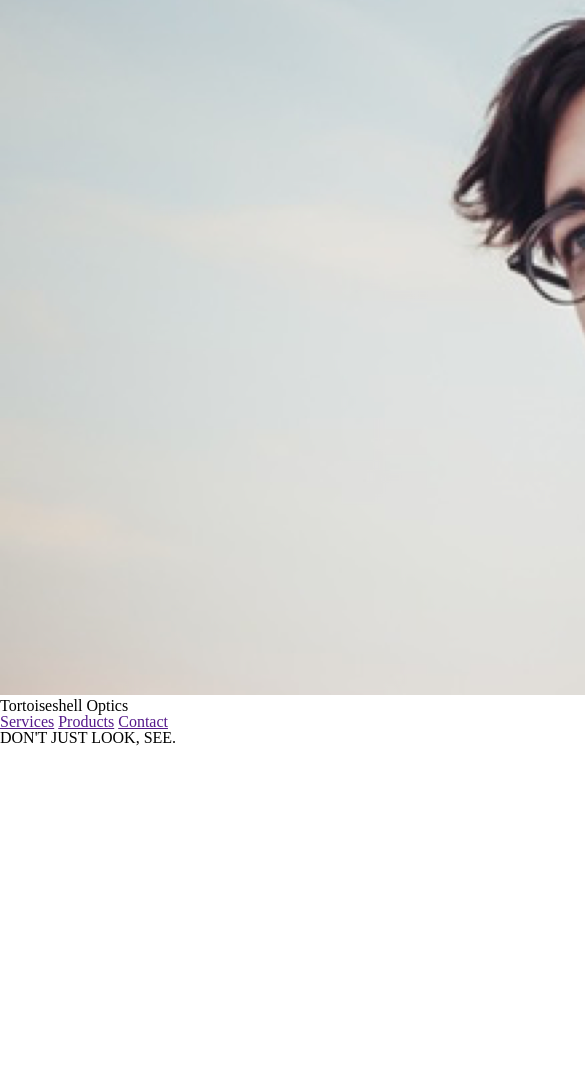
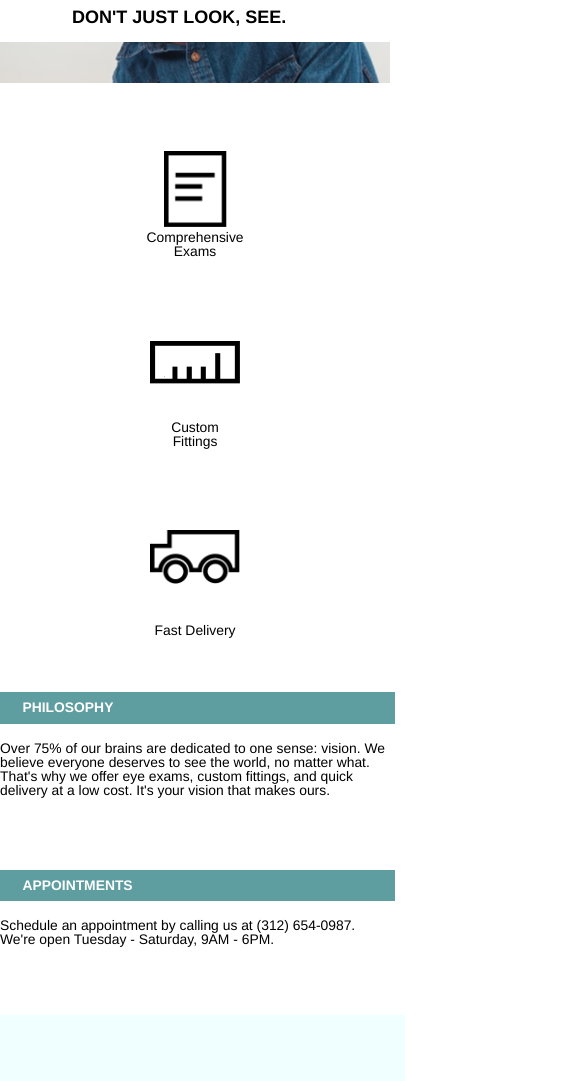
Before and after one commit to micheljr/TortoiseshellOptics, a plain HTML site: page index.html in a window 390 px wide. Shown: the part 223-1304 px from the top of the page, 585 px wide, since content can reach past the window. Before the commit the page ends 969 px from the top, so only its background shows below. Drawn offline with Linux system fonts and the light colour scheme; files that its build step writes are made by us from their sources.

Commit message:
Final changes

```diff
--- a/index.html
+++ b/index.html
@@ -2,26 +2,71 @@
 <html>
 <head>
 	<title>Tortoiseshell Optics</title>
-	<link rel="stylesheet" type="text/css" href="reset.css">
-	<link rel="stylesheet" type="text/css" href="style.css">
+	<link rel="stylesheet" type="text/css" href="resources/css/reset.css">
+	<link rel="stylesheet" type="text/css" href="resources/css/style.css">
 </head>
 <body>
+
 	<header>
+		<div class="container">
 			<div class="navbar">
 				<div class="logo">
-				<img src="resources/images/glasses-bg.png">
+					<img src="resources/images/logo-white.png">
 					<p>Tortoiseshell Optics</p>
 				</div>
-			<nav>
+				<nav class="widenav">
 					<a href="">Services</a>
 					<a href="">Products</a>
 					<a href="">Contact</a>
 				</nav>
+				<nav class="narrownav">
+					<a href="">Menu</a>
+				</nav>
 			</div>
+			<div class="textcontainer">
 				<div class="headertext">
 					<p>DON'T JUST LOOK, SEE.</p>
 				</div>
+			</div>
+		</div>
 	</header>
+	<div class="content">
+		<div class="container">
+		<div class="pictograms">
+			<div class="paper-icon">
+				<img src="resources/images/paper-icon.png">
+				<p>Comprehensive Exams</p>
+			</div>
+			<div class="ruler-icon">
+				<img src="resources/images/ruler-icon.png">
+				<p>Custom Fittings</p>
+			</div>
+			<div class="truck-icon">
+				<img src="resources/images/truck-icon.png">
+				<p>Fast Delivery</p>
+			</div>
+		</div>
+		<div class="text">
+			<div class="philosophy">
+				<p class="title">PHILOSOPHY</p>
+				<p>Over 75% of our brains are dedicated to one sense: vision. We believe everyone deserves to see the world, no matter what. That&#39;s why we offer eye exams, custom fittings, and quick delivery at a low cost. It&#39;s your vision that makes ours.</p>
+			</div>
+			<div class="appointments">
+				<p class="title">APPOINTMENTS</p>
+				<p>Schedule an appointment by calling us at (312) 654-0987. We&#39;re open Tuesday - Saturday, 9AM - 6PM.</p>
+			</div>
+		</div>
+		</div>
+	</div>
+	<footer>
+		<div class="container">
+			<div class="footer">
+				<img src="resources/images/logo-black.png">
+				<p>Copyright Tortoiseshell Optics</p>
+			</div>
+		</div>
+	</footer>
+
 
 </body>
 </html>
--- a/resources/css/style.css
+++ b/resources/css/style.css
@@ -0,0 +1,228 @@
+html {
+	font-family: Helvetica;
+	font-size: 18px;
+	line-height: 1.4;
+}
+.container {
+	width: 960px;
+}
+header {
+	display: flex;
+	justify-content: center;
+	height: 30rem;
+	background-image: url("../images/glasses-bg.png");
+	background-size: auto 30rem;
+	background-repeat: no-repeat;
+
+}
+
+.navbar {
+	display: flex;
+	justify-content: space-between;
+	background-color: cadetblue;
+	align-items: center;
+	margin-top: 1rem;
+}
+.logo {
+	display: flex;
+	align-items: center;
+	width: 50%;
+}
+.logo img {
+	margin:0 1rem 0 2rem;
+	height: 1.5rem;
+}
+.logo p {
+	color: white;
+}
+.widenav, .narrownav {
+	margin:1rem 2rem 1rem 0;
+}
+.widenav a, .narrownav a {
+	margin:0 1rem 0 1rem;
+	color: white;
+	text-decoration: none;
+}
+.narrownav {
+	display: none;
+}
+.textcontainer {
+	margin-top: 10rem;
+	width: 996px;
+	display: flex;
+	justify-content: flex-end;
+}
+.headertext {
+	padding: 1.5rem 5rem 1.5rem 5rem;
+	background-color: white;
+	font-size: 2rem;
+	font-weight: bold;
+	line-height: 1.2;
+}
+
+.content {
+	display: flex;
+	align-items: center;
+	flex-direction: column;
+	margin: 3rem 0 5rem 0;
+}
+.pictograms {
+	display: flex;
+	justify-content: center;
+}
+.paper-icon, .ruler-icon, .truck-icon {
+	display: flex;
+	flex-direction: column;
+	align-items: center;
+	justify-content: space-between;
+	margin:0 3rem 3rem 3rem;
+	height: 8rem;
+	width: 3.5rem;
+	text-align: center;
+}
+.paper-icon img {
+	width: 3.5rem;
+	height: auto;
+}
+.ruler-icon img, .truck-icon img {
+	width: 5rem;
+}
+.text {
+	display: flex;
+	justify-content: center;
+
+}
+.philosophy, .appointments {
+	width: 35%;
+}
+.philosophy {
+	margin-right: 5%;
+}
+.title {
+	background-color: cadetblue;
+	padding: 0.5rem 0 0.5rem 1.25rem;
+	color: white;
+	margin-bottom: 1rem;
+	width: 10rem;
+	font-weight: bold;
+}
+footer {
+	display: flex;
+	justify-content: center;
+}
+.footer {
+	display: flex;
+	align-items: center;
+	padding: 4rem 0 4rem 4rem;
+	background-color: azure;
+}
+.footer img {
+	height: 1.5rem;
+	margin-right: 1rem;
+}
+
+
+@media only screen and (max-width: 1024px){
+	.container {
+		width: 100%;
+	}
+	header {
+		height: 22rem;
+		background-size: auto 22rem;
+		background-position: 50%;
+	}
+	.textcontainer {
+		width: 100%;
+		margin-top: 5rem;
+	}
+	.headertext {
+		padding:0.75rem 4rem 0.75rem 4rem;
+		margin-right: 2rem;
+	}
+	.navbar {
+		margin-top: 0;
+	}
+}
+@media only screen and (max-width: 730px) {
+	.narrownav {
+		display: flex;
+		justify-content: space-between;
+	}
+	.widenav {
+		display: none;
+	}
+}
+@media only screen and (max-width: 650px) {
+	header {
+		background-position: 20%;
+		height: 17rem;
+		background-size: auto 17rem;
+	}
+	.container {
+		width: 100%;
+	}
+	.textcontainer {
+		margin-top: 9rem;
+		width: 100%
+	}
+	.headertext {
+		width: 100%;
+		margin:0;
+		font-size: 1rem;
+	}
+
+	.narrownav {
+		display: flex;
+		justify-content: space-between;
+	}
+
+	.widenav {
+		display: none;
+	}
+	.pictograms {
+		flex-direction: column;
+		align-items: center;
+	}
+	.pictograms p {
+		font-size: 0.77rem;
+	}
+	.content {
+		width: 100%;
+		margin: 3.77rem 0 3.77rem 0;
+	}
+	.paper-icon, .ruler-icon, .truck-icon {
+		height: 6rem;
+		width: 5rem;
+		text-align: center;
+	}
+	.ruler-icon, .truck-icon {
+		margin-top: 1.54rem;
+	}
+	.logo p {
+		display: none;
+	}
+	.text {
+		flex-direction: column;
+	}
+	.philosophy, .appointments {
+		width: 100%;
+		font-size: 0.77rem;
+
+	}
+	.title {
+		width: 95.5%;
+	}
+	.philosophy {
+		margin:0 0 4rem 0;
+	}
+
+	footer {
+		width: 100%;
+	}
+	.footer p {
+		display: none;
+	}
+	.footer {
+		width: 85.5%;
+		justify-content: center;
+	}
```
Lines whose indentation alone changed are shown as unchanged.
